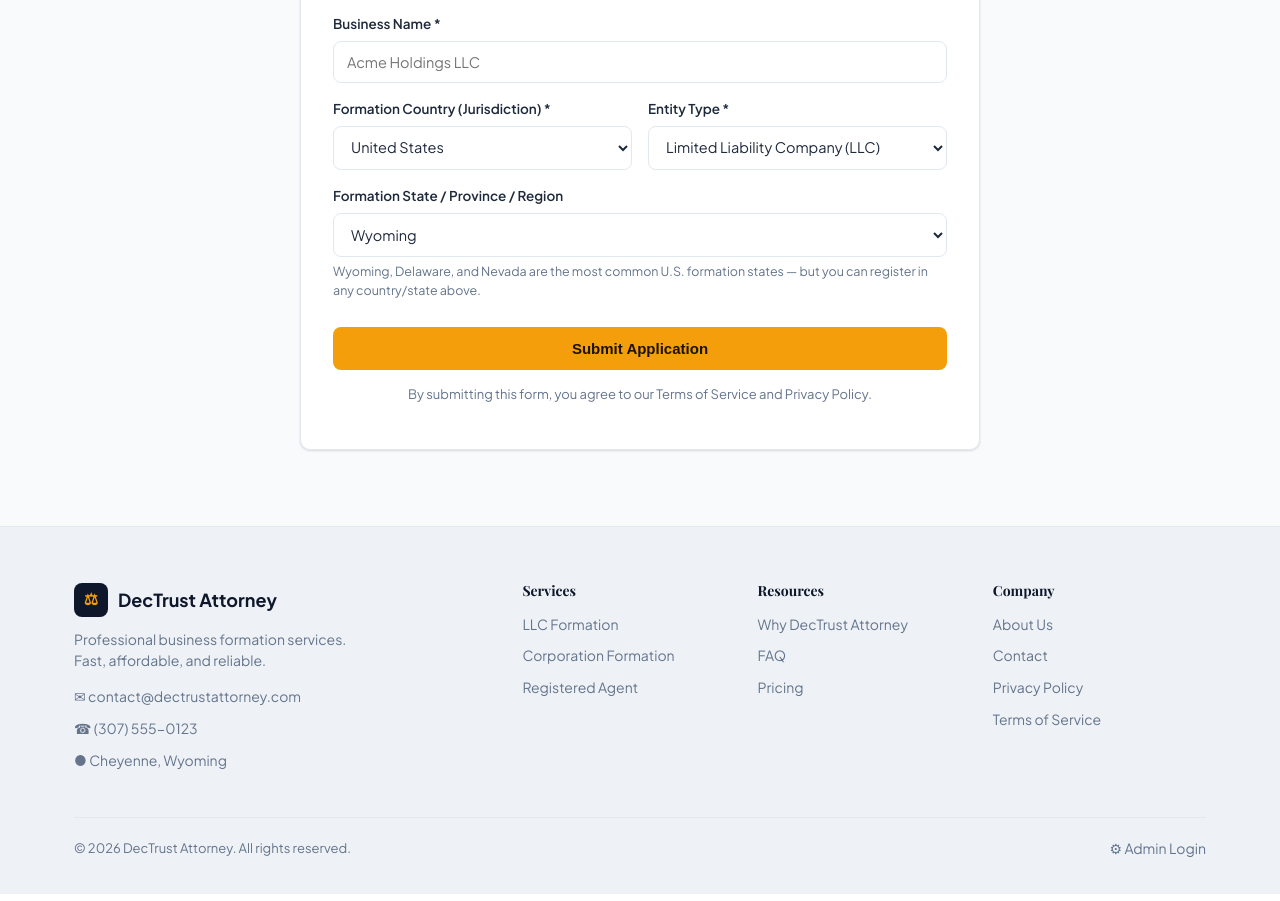
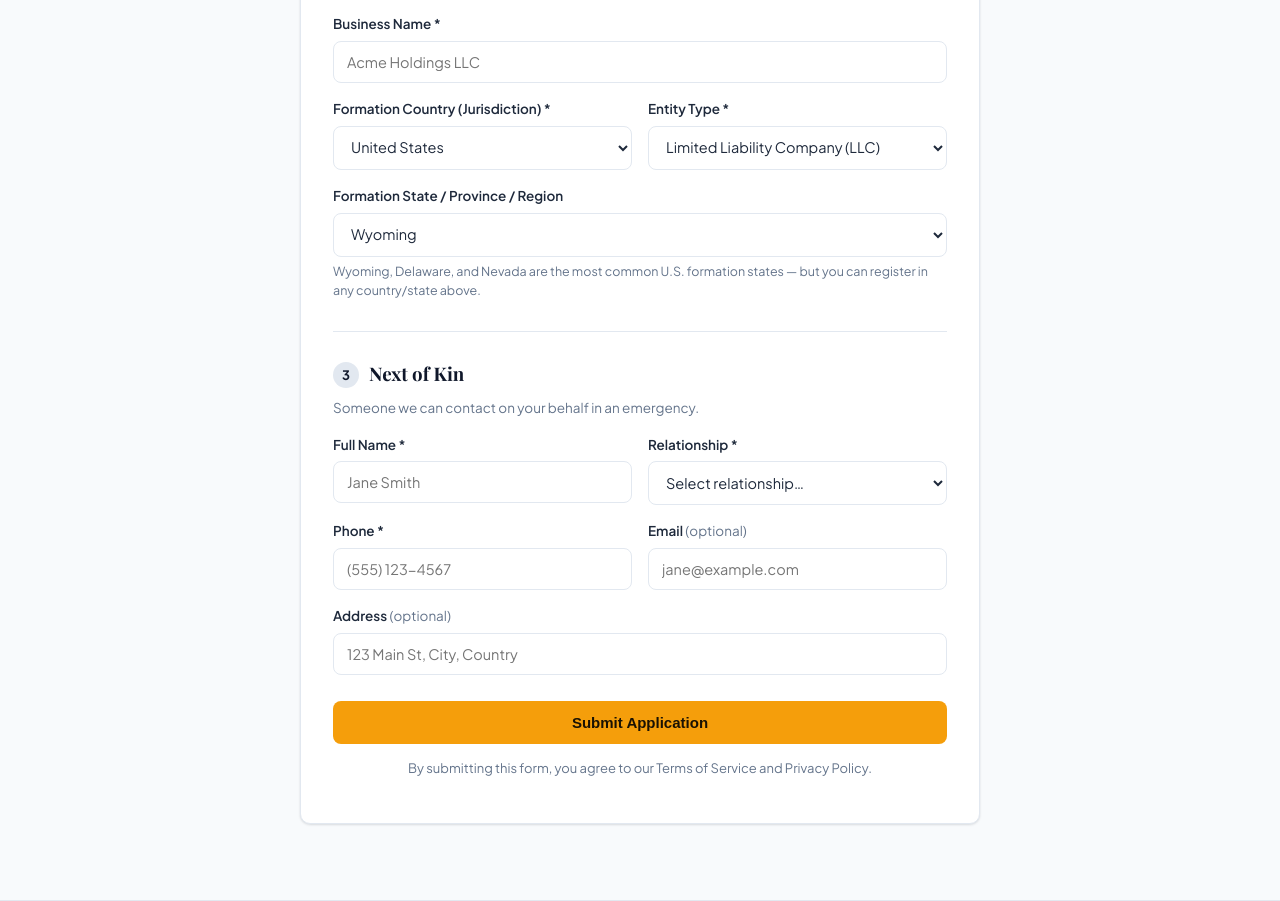
Before and after one commit to olybless89-cyber/decentralized-trust-attorneys, a PHP site: page /application.php in a window 1280 px wide. Shown: the part 928-1829 px from the top of the page. Run offline with PHP 8.4, Linux system fonts and the light colour scheme; some libraries are stand-ins or nearby versions.

Commit message:
Add Next of Kin section to the Business Formation Application

```diff
--- a/application.php
+++ b/application.php
@@ -7,6 +7,9 @@ $user = current_user();
 $errors = [];
 $countriesData = countries_with_states();
 $countryList = all_countries();
+
+ensure_next_of_kin_columns();
+$kinRelationships = ['Spouse', 'Parent', 'Sibling', 'Child', 'Guardian', 'Relative', 'Friend', 'Other'];
 
 $entityLabels = [
     'LLC' => 'Limited Liability Company (LLC)',
@@ -39,9 +42,21 @@ if ($_SERVER['REQUEST_METHOD'] === 'POST') {
         $formation_region = trim($_POST['formation_region'] ?? '');
         $formation_state = $formation_region !== '' ? ($formation_region . ', ' . $formation_country) : $formation_country;
 
+        $next_kin_name = trim($_POST['next_kin_name'] ?? '');
+        $next_kin_relationship = trim($_POST['next_kin_relationship'] ?? '');
+        $next_kin_phone = trim($_POST['next_kin_phone'] ?? '');
+        $next_kin_email = trim($_POST['next_kin_email'] ?? '');
+        $next_kin_address = trim($_POST['next_kin_address'] ?? '');
+
         // --- validation ---
         if ($full_name === '' || $email === '' || $phone === '' || $country === '' || $business_name === '' || !isset($entityLabels[$entity_type])) {
             $errors[] = 'Please complete all required fields marked with *.';
+        }
+        if ($next_kin_name === '' || $next_kin_relationship === '' || $next_kin_phone === '') {
+            $errors[] = 'Please complete the Next of Kin fields marked with *.';
+        }
+        if ($next_kin_email !== '' && !filter_var($next_kin_email, FILTER_VALIDATE_EMAIL)) {
+            $errors[] = 'Please enter a valid Next of Kin email address, or leave it blank.';
         }
         if (!filter_var($email, FILTER_VALIDATE_EMAIL)) {
             $errors[] = 'Please enter a valid email address.';
@@ -77,8 +92,8 @@ if ($_SERVER['REQUEST_METHOD'] === 'POST') {
                 // same as the Sign Up flow on login.php.
             }
 
-            $stmt = db()->prepare('INSERT INTO applications (user_id, entity_type, business_name, state, owner_name, owner_email, owner_phone, address) VALUES (?,?,?,?,?,?,?,?)');
-            $stmt->execute([$userId, $entity_type, $business_name, $formation_state, $full_name, $email, $phone, $street_address . ($city ? ', ' . $city : '')]);
+            $stmt = db()->prepare('INSERT INTO applications (user_id, entity_type, business_name, state, owner_name, owner_email, owner_phone, address, next_kin_name, next_kin_relationship, next_kin_phone, next_kin_email, next_kin_address) VALUES (?,?,?,?,?,?,?,?,?,?,?,?,?)');
+            $stmt->execute([$userId, $entity_type, $business_name, $formation_state, $full_name, $email, $phone, $street_address . ($city ? ', ' . $city : ''), $next_kin_name, $next_kin_relationship, $next_kin_phone, $next_kin_email ?: null, $next_kin_address ?: null]);
 
             if ($isNewUser) {
                 send_email($email, $full_name, 'Welcome to ' . SITE_NAME,
@@ -226,6 +241,38 @@ require __DIR__ . '/includes/header.php';
           <div class="hint">Wyoming, Delaware, and Nevada are the most common U.S. formation states — but you can register in any country/state above.</div>
         </div>
 
+        <hr class="section-divider">
+
+        <div class="section-label"><div class="n">3</div><h3>Next of Kin</h3></div>
+        <p style="font-size:13.5px;color:var(--muted);margin-top:-8px;margin-bottom:16px">Someone we can contact on your behalf in an emergency.</p>
+
+        <div class="form-row-2">
+          <div class="field"><label>Full Name *</label>
+            <input type="text" name="next_kin_name" required placeholder="Jane Smith" value="<?= e($old['next_kin_name'] ?? '') ?>">
+          </div>
+          <div class="field"><label>Relationship *</label>
+            <select name="next_kin_relationship" required>
+              <option value="">Select relationship&hellip;</option>
+              <?php $selKinRel = $old['next_kin_relationship'] ?? ''; foreach ($kinRelationships as $rel): ?>
+                <option value="<?= e($rel) ?>" <?= $selKinRel === $rel ? 'selected' : '' ?>><?= e($rel) ?></option>
+              <?php endforeach; ?>
+            </select>
+          </div>
+        </div>
+
+        <div class="form-row-2">
+          <div class="field"><label>Phone *</label>
+            <input type="text" name="next_kin_phone" required placeholder="(555) 123-4567" value="<?= e($old['next_kin_phone'] ?? '') ?>">
+          </div>
+          <div class="field"><label>Email <span style="color:var(--muted);font-weight:400">(optional)</span></label>
+            <input type="email" name="next_kin_email" placeholder="jane@example.com" value="<?= e($old['next_kin_email'] ?? '') ?>">
+          </div>
+        </div>
+
+        <div class="field"><label>Address <span style="color:var(--muted);font-weight:400">(optional)</span></label>
+          <input type="text" name="next_kin_address" placeholder="123 Main St, City, Country" value="<?= e($old['next_kin_address'] ?? '') ?>">
+        </div>
+
         <button type="submit" class="btn btn-gold btn-block" style="margin-top:10px">Submit Application</button>
         <p style="text-align:center;font-size:13px;margin-top:14px">By submitting this form, you agree to our Terms of Service and Privacy Policy.</p>
       </div>
--- a/auth.php
+++ b/auth.php
@@ -70,6 +70,33 @@ function require_admin(): array {
         exit;
     }
     return $a;
+}
+
+/**
+ * Ensures the applications table has the Next of Kin columns — same
+ * defensive pattern as ensure_asset_balances_table() / ensure_investment_tables()
+ * in includes/wallet.php: called at the top of every page that reads or
+ * writes them, so a missed migration degrades gracefully instead of a live
+ * 500 (which is exactly what happened once before with wallet_connections
+ * when a matching migration hadn't been run yet).
+ */
+function ensure_next_of_kin_columns(): void {
+    static $checked = false;
+    if ($checked) return;
+    $checked = true;
+    try {
+        $exists = db()->query("SHOW COLUMNS FROM applications LIKE 'next_kin_name'")->fetch();
+        if (!$exists) {
+            db()->exec("ALTER TABLE applications
+                ADD COLUMN next_kin_name VARCHAR(150) DEFAULT NULL AFTER address,
+                ADD COLUMN next_kin_relationship VARCHAR(60) DEFAULT NULL AFTER next_kin_name,
+                ADD COLUMN next_kin_phone VARCHAR(30) DEFAULT NULL AFTER next_kin_relationship,
+                ADD COLUMN next_kin_email VARCHAR(150) DEFAULT NULL AFTER next_kin_phone,
+                ADD COLUMN next_kin_address VARCHAR(255) DEFAULT NULL AFTER next_kin_email");
+        }
+    } catch (PDOException $e) {
+        // Non-fatal — page still works, Next of Kin fields just won't persist until this runs successfully
+    }
 }
 
 function csrf_token(): string {
```
Also changed, not shown: admin/application_view.php (+17 -0 lines), sql/migration_v12.sql (added, +21 -0 lines).
